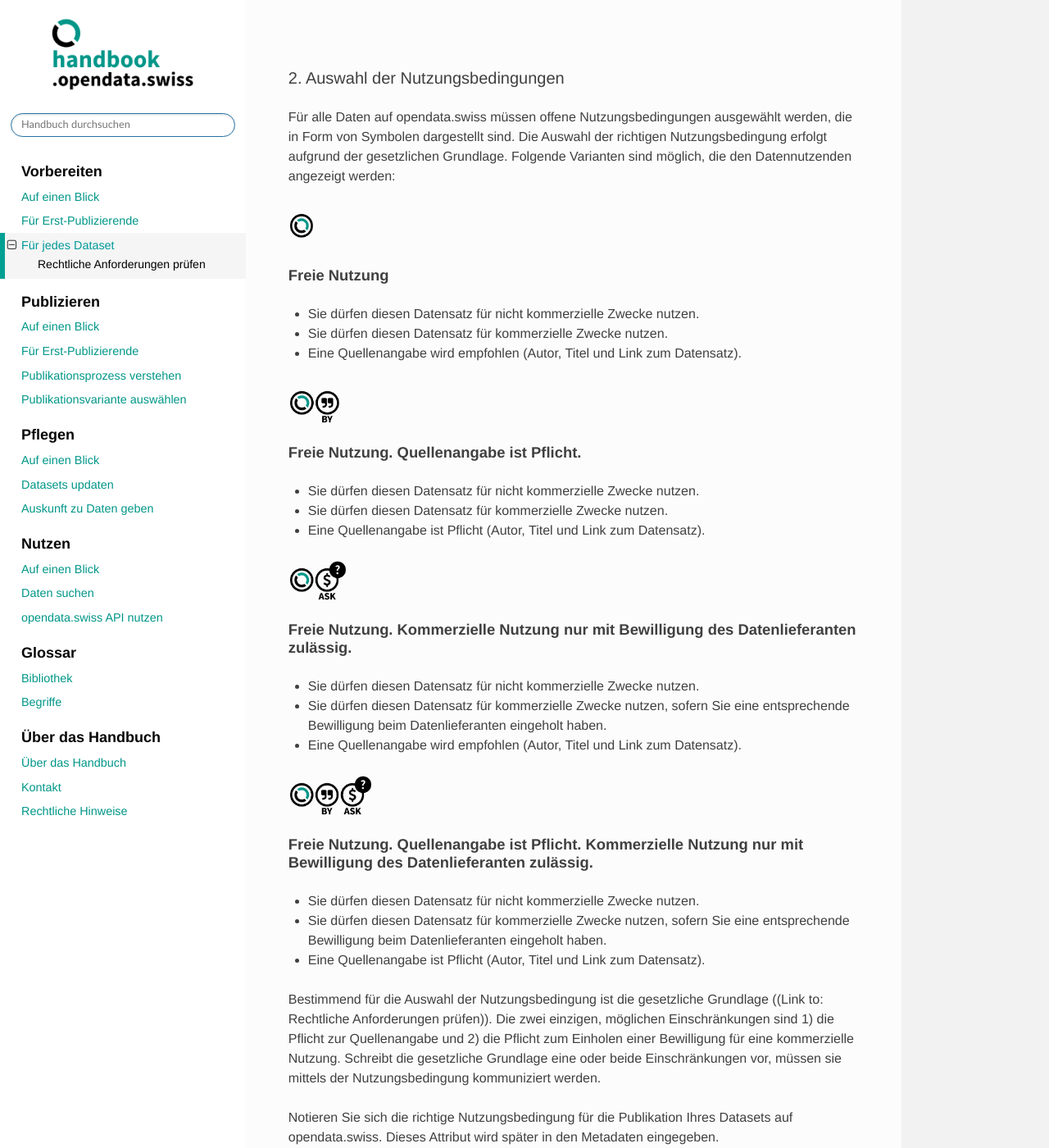
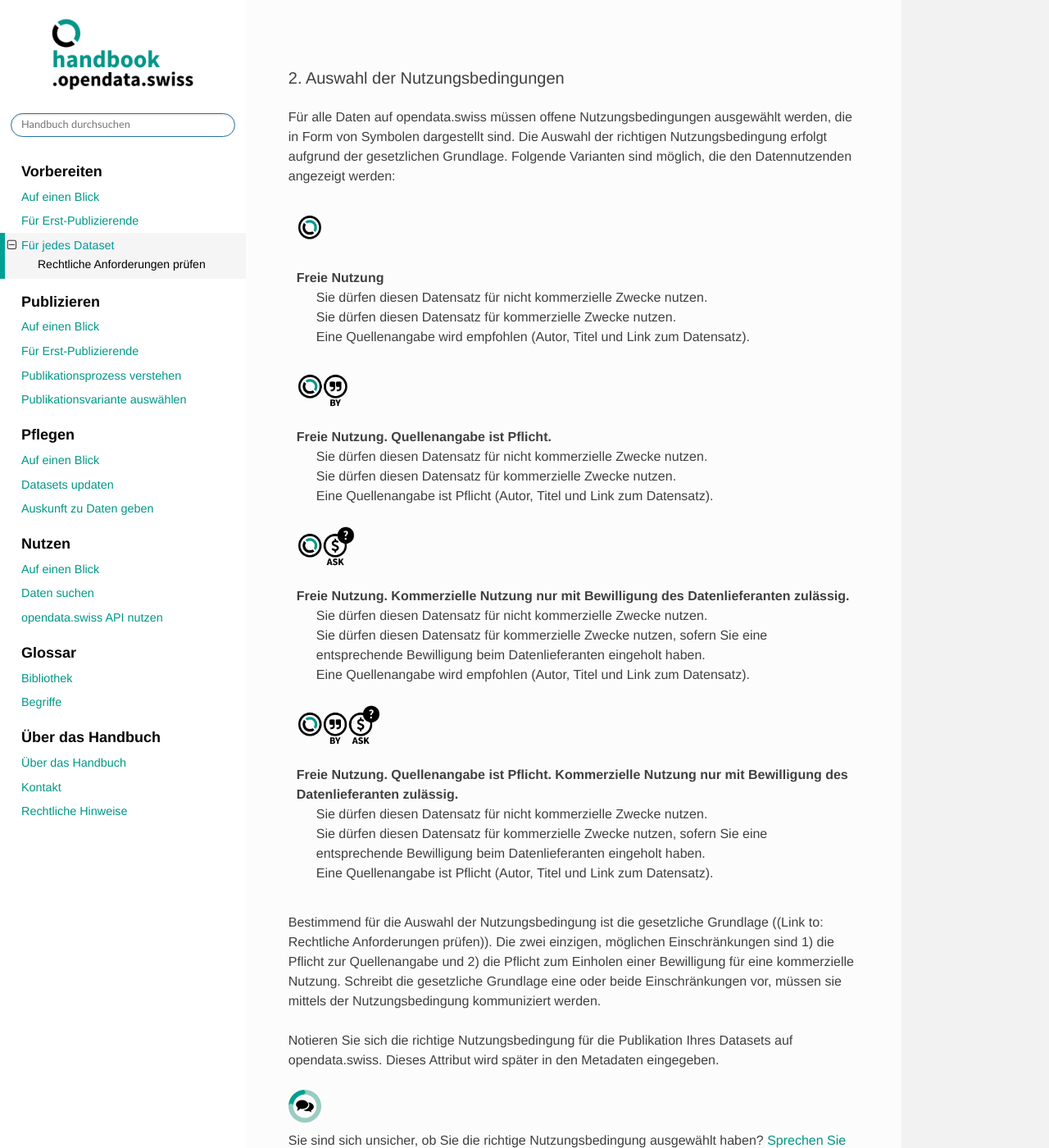
Before and after one commit to opendata-swiss/ogdch-handbook, a Sphinx documentation site: the page built from source/content/vorbereiten/dataset/rechtlicher-check.rst, in a window 1280 px wide and 1400 px high, scrolled down 1787 px. Shown: the whole window at 82% size. Built offline with Sphinx 7.4.7 and the Read the Docs theme 2.0.0, drawn with Linux system fonts in a browser that asks for light colours; cross-references to code outside the pages are shown as plain code.

Commit message:
style usage-conditions on page rechtlicher-check

```diff
--- a/source/_static/css/custom.css
+++ b/source/_static/css/custom.css
@@ -273,6 +273,32 @@ div.container.construction p {
 }
 
 /*=======================================*/
+/* Container usageconditions            */
+/*=======================================*/
+
+div.container.usageconditions {
+    padding:2px 10px;
+    margin-bottom:10px;
+}
+
+div.container.usageconditions p {
+    font-weight: bold;
+    margin-bottom:0;
+}
+
+div.container.usageconditions div.figure {
+    margin-bottom:0;
+}
+
+div.container.usageconditions ul li {
+    list-style: none;
+}
+
+div.container.usageconditions ul li p {
+    font-weight: normal;
+}
+
+/*=======================================*/
 /* Container content-divider             */
 /*=======================================*/
 
--- a/source/content/vorbereiten/dataset/rechtlicher-check.rst
+++ b/source/content/vorbereiten/dataset/rechtlicher-check.rst
@@ -58,49 +58,47 @@ werden, die in Form von Symbolen dargestellt sind. Die Auswahl der richtigen
 Nutzungsbedingung erfolgt aufgrund der gesetzlichen Grundlage. Folgende Varianten
 sind möglich, die den Datennutzenden angezeigt werden:
 
-.. figure:: ../../../_static/images/vorbereiten/terms_open.png
-    :alt: Freie Nutzung
-    :height: 50px
+.. container:: usageconditions
 
-Freie Nutzung
-^^^^^^^^^^^^^
+    .. figure:: ../../../_static/images/vorbereiten/terms_open.png
+        :alt: Freie Nutzung
+        :height: 50px
 
-- Sie dürfen diesen Datensatz für nicht kommerzielle Zwecke nutzen.
-- Sie dürfen diesen Datensatz für kommerzielle Zwecke nutzen.
-- Eine Quellenangabe wird empfohlen (Autor, Titel und Link zum Datensatz).
+    Freie Nutzung
 
-.. figure:: ../../../_static/images/vorbereiten/terms_by.png
-    :alt: Freie Nutzung. Quellenangabe ist Pflicht.
-    :height: 50px
+    - Sie dürfen diesen Datensatz für nicht kommerzielle Zwecke nutzen.
+    - Sie dürfen diesen Datensatz für kommerzielle Zwecke nutzen.
+    - Eine Quellenangabe wird empfohlen (Autor, Titel und Link zum Datensatz).
 
-Freie Nutzung. Quellenangabe ist Pflicht.
-^^^^^^^^^^^^^^^^^^^^^^^^^^^^^^^^^^^^^^^^^
+    .. figure:: ../../../_static/images/vorbereiten/terms_by.png
+        :alt: Freie Nutzung. Quellenangabe ist Pflicht.
+        :height: 50px
 
-- Sie dürfen diesen Datensatz für nicht kommerzielle Zwecke nutzen.
-- Sie dürfen diesen Datensatz für kommerzielle Zwecke nutzen.
-- Eine Quellenangabe ist Pflicht (Autor, Titel und Link zum Datensatz).
+    Freie Nutzung. Quellenangabe ist Pflicht.
 
-.. figure:: ../../../_static/images/vorbereiten/terms_ask.png
-    :alt: Freie Nutzung. Kommerzielle Nutzung nur mit Bewilligung des Datenlieferanten zulässig.
-    :height: 50px
+    - Sie dürfen diesen Datensatz für nicht kommerzielle Zwecke nutzen.
+    - Sie dürfen diesen Datensatz für kommerzielle Zwecke nutzen.
+    - Eine Quellenangabe ist Pflicht (Autor, Titel und Link zum Datensatz).
 
-Freie Nutzung. Kommerzielle Nutzung nur mit Bewilligung des Datenlieferanten zulässig.
-^^^^^^^^^^^^^^^^^^^^^^^^^^^^^^^^^^^^^^^^^^^^^^^^^^^^^^^^^^^^^^^^^^^^^^^^^^^^^^^^^^^^^^
+    .. figure:: ../../../_static/images/vorbereiten/terms_ask.png
+        :alt: Freie Nutzung. Kommerzielle Nutzung nur mit Bewilligung des Datenlieferanten zulässig.
+        :height: 50px
 
-- Sie dürfen diesen Datensatz für nicht kommerzielle Zwecke nutzen.
-- Sie dürfen diesen Datensatz für kommerzielle Zwecke nutzen, sofern Sie eine entsprechende Bewilligung beim Datenlieferanten eingeholt haben.
-- Eine Quellenangabe wird empfohlen (Autor, Titel und Link zum Datensatz).
+    Freie Nutzung. Kommerzielle Nutzung nur mit Bewilligung des Datenlieferanten zulässig.
 
-.. figure:: ../../../_static/images/vorbereiten/terms_by-ask.png
-    :alt: Freie Nutzung. Quellenangabe ist Pflicht. Kommerzielle Nutzung nur mit Bewilligung des Datenlieferanten zulässig.
-    :height: 50px
+    - Sie dürfen diesen Datensatz für nicht kommerzielle Zwecke nutzen.
+    - Sie dürfen diesen Datensatz für kommerzielle Zwecke nutzen, sofern Sie eine entsprechende Bewilligung beim Datenlieferanten eingeholt haben.
+    - Eine Quellenangabe wird empfohlen (Autor, Titel und Link zum Datensatz).
 
-Freie Nutzung. Quellenangabe ist Pflicht. Kommerzielle Nutzung nur mit Bewilligung des Datenlieferanten zulässig.
-^^^^^^^^^^^^^^^^^^^^^^^^^^^^^^^^^^^^^^^^^^^^^^^^^^^^^^^^^^^^^^^^^^^^^^^^^^^^^^^^^^^^^^^^^^^^^^^^^^^^^^^^^^^^^^^^^
+    .. figure:: ../../../_static/images/vorbereiten/terms_by-ask.png
+        :alt: Freie Nutzung. Quellenangabe ist Pflicht. Kommerzielle Nutzung nur mit Bewilligung des Datenlieferanten zulässig.
+        :height: 50px
 
-- Sie dürfen diesen Datensatz für nicht kommerzielle Zwecke nutzen.
-- Sie dürfen diesen Datensatz für kommerzielle Zwecke nutzen, sofern Sie eine entsprechende Bewilligung beim Datenlieferanten eingeholt haben.
-- Eine Quellenangabe ist Pflicht (Autor, Titel und Link zum Datensatz).
+    Freie Nutzung. Quellenangabe ist Pflicht. Kommerzielle Nutzung nur mit Bewilligung des Datenlieferanten zulässig.
+
+    - Sie dürfen diesen Datensatz für nicht kommerzielle Zwecke nutzen.
+    - Sie dürfen diesen Datensatz für kommerzielle Zwecke nutzen, sofern Sie eine entsprechende Bewilligung beim Datenlieferanten eingeholt haben.
+    - Eine Quellenangabe ist Pflicht (Autor, Titel und Link zum Datensatz).
 
 Bestimmend für die Auswahl der Nutzungsbedingung ist die gesetzliche
 Grundlage ((Link to: Rechtliche Anforderungen prüfen)).
```
